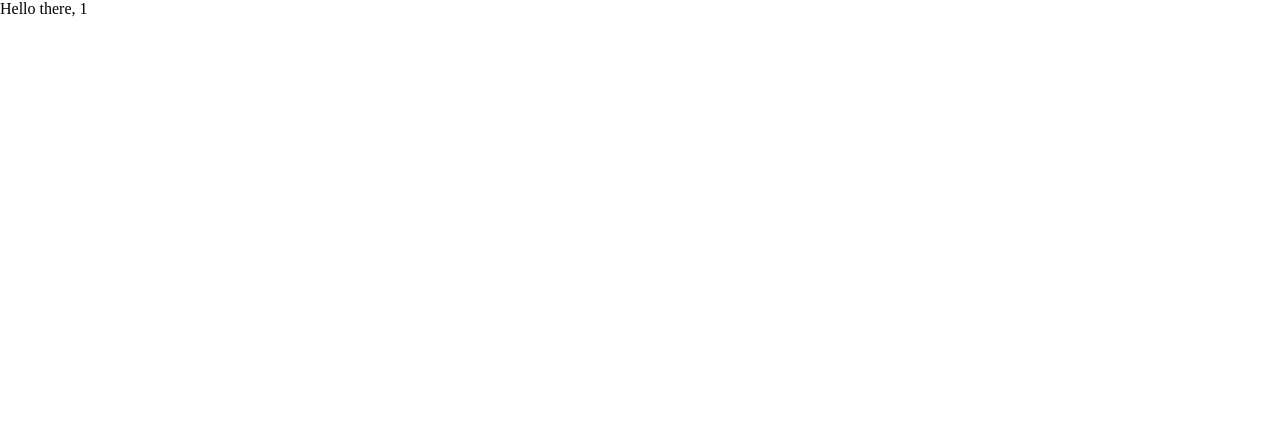
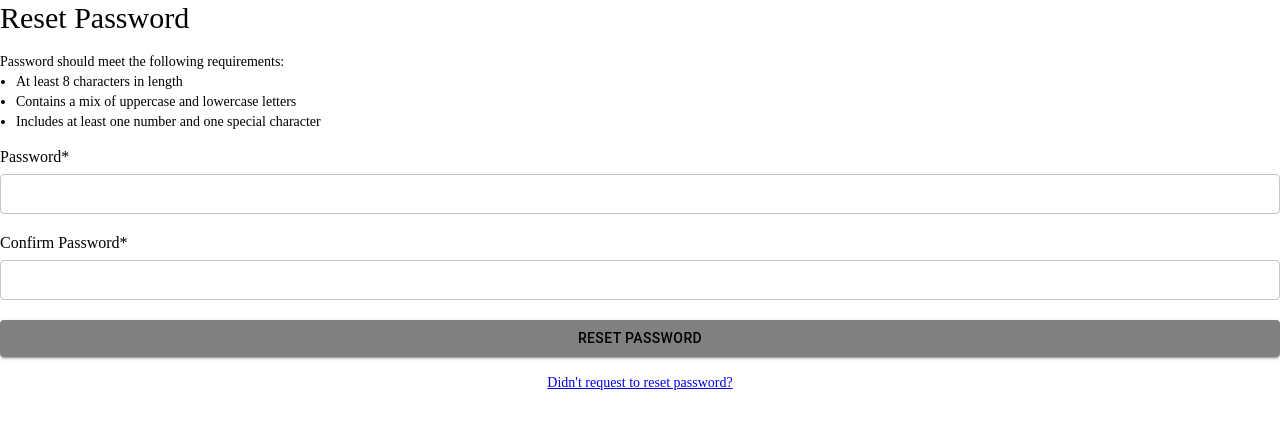
Before and after one commit to cornellh4i/lagos-volunteers, a Next.js app in the folder frontend/: page /password/reset/1 in a window 1280 px wide. Shown: the top 428 px of the page. Built offline with nearby package versions, Linux system fonts and the light colour scheme; no server answers.

Commit message:
complete frontend forgot password and reset form
Co-authored-by: JJ <JJBai2003@users.noreply.github.com>

```diff
--- a/frontend/src/components/molecules/ForgotPasswordForm.tsx
+++ b/frontend/src/components/molecules/ForgotPasswordForm.tsx
@@ -1,8 +1,34 @@
 import React from "react";
+import Button from "../atoms/Button";
+import TextField from "../atoms/TextField";
+import Link from "next/link";
 
 /** A ForgotPasswordForm page */
 const ForgotPasswordForm = () => {
-  return <>Hello there</>;
+  return (
+    <div className="space-y-4">
+      <div className="font-bold text-3xl">Forgot Password</div>
+      <div className="text-sm">After verifying your email, you will receive instructions on how to reset your password. If you continue to experience issues, please contact our support team for assistance.</div>
+      <div>
+        <TextField
+          label="Email*"
+          required={true}
+          status=""
+          incorrectEntryText=""
+        />
+      </div>
+      <div>
+        <Button
+          buttonText="Send Email"
+          buttonTextColor="#000000"
+          buttonColor="#808080"
+        />
+      </div>
+      <div className="justify-center flex flex-row text-sm">
+        <Link href="/"> Reach out to support team</Link>
+      </div>
+    </div>
+  );
 };
 
 export default ForgotPasswordForm;
--- a/frontend/src/components/molecules/ResetPasswordForm.tsx
+++ b/frontend/src/components/molecules/ResetPasswordForm.tsx
@@ -1,8 +1,49 @@
 import React from "react";
+import Button from "../atoms/Button";
+import TextField from "../atoms/TextField";
+import Link from "next/link";
 
 /** A ResetPassword page */
 const ResetPassword = () => {
-  return <>Hello there</>;
+  return (
+    <div className="space-y-4">
+      <div className="text-3xl">Reset Password</div>
+      <div className="text-sm">
+        Password should meet the following requirements:
+        <ul className="m-0 px-4">
+          <li>At least 8 characters in length</li>
+          <li>Contains a mix of uppercase and lowercase letters</li>
+          <li>Includes at least one number and one special character</li>
+        </ul>
+      </div>
+      <div>
+        <TextField
+          label="Password*"
+          required={true}
+          status=""
+          incorrectEntryText=""
+        />
+      </div>
+      <div>
+        <TextField
+          label="Confirm Password*"
+          required={true}
+          status=""
+          incorrectEntryText=""
+        />
+      </div>
+      <div>
+        <Button
+          buttonText="Reset Password"
+          buttonTextColor="#000000"
+          buttonColor="#808080"
+        />
+      </div>
+      <div className="justify-center flex flex-row text-sm">
+        <Link href="/"> Didn't request to reset password?</Link>
+      </div>
+    </div>
+  );
 };
 
 export default ResetPassword;
--- a/frontend/src/pages/password/forgot.tsx
+++ b/frontend/src/pages/password/forgot.tsx
@@ -1,8 +1,9 @@
+import ForgotPasswordForm from "@/components/molecules/ForgotPasswordForm";
 import React from "react";
 
 /** A ForgotPassword page */
 const ForgotPassword = () => {
-  return <>Hello there</>;
+  return <ForgotPasswordForm/>
 };
 
 export default ForgotPassword;
--- a/frontend/src/pages/password/reset/[link].tsx
+++ b/frontend/src/pages/password/reset/[link].tsx
@@ -1,13 +1,14 @@
 import React from "react";
 import { useRouter } from "next/router";
+import ResetPasswordForm from "@/components/molecules/ResetPasswordForm";
 
 
 /** A ResetPassword page */
 const ResetPassword = () => {
 
-    const router = useRouter();
-  const { link } = router.query;
-  return <>Hello there, {link}</>;
+  //   const router = useRouter();
+  // const { link } = router.query;
+  return <ResetPasswordForm/>;
 };
 
 export default ResetPassword;
```
